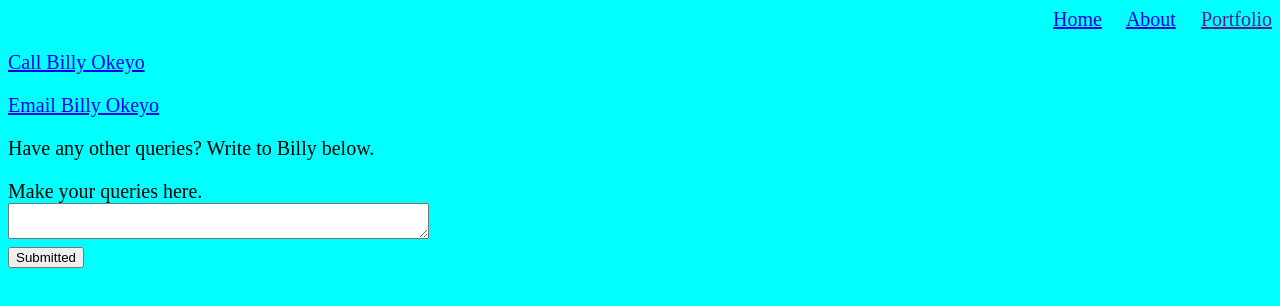
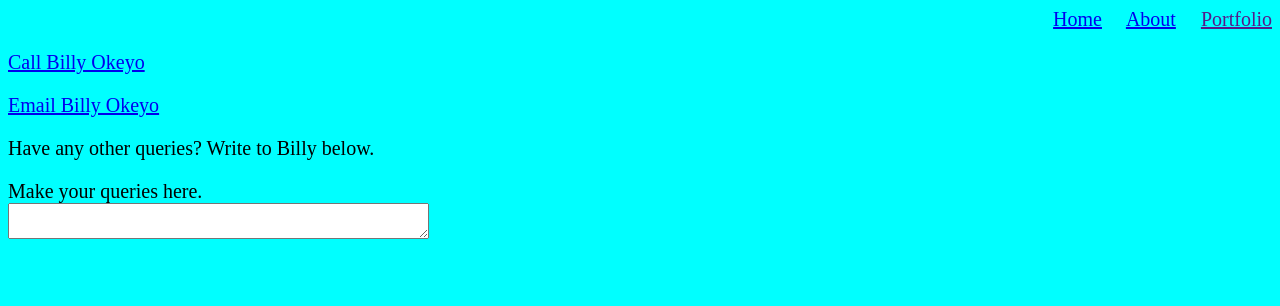
Before and after one commit to billyokeyo/billyokeyo.github.io, a plain HTML site: page Navigation/contacts.html in a window 1280 px wide. Drawn offline with Linux system fonts and the light colour scheme.

Commit message:
Update contacts.html

```diff
--- a/Navigation/contacts.html
+++ b/Navigation/contacts.html
@@ -39,7 +39,7 @@
         <p>Have any other queries? Write to Billy below.</p>
         <p>Make your queries here. <br>
             <textarea name="Comments" id="" cols="50" rows=""></textarea> <br>
-            <input type="submit" value="Submitted">
+
 
          </p>
     </div>
```
